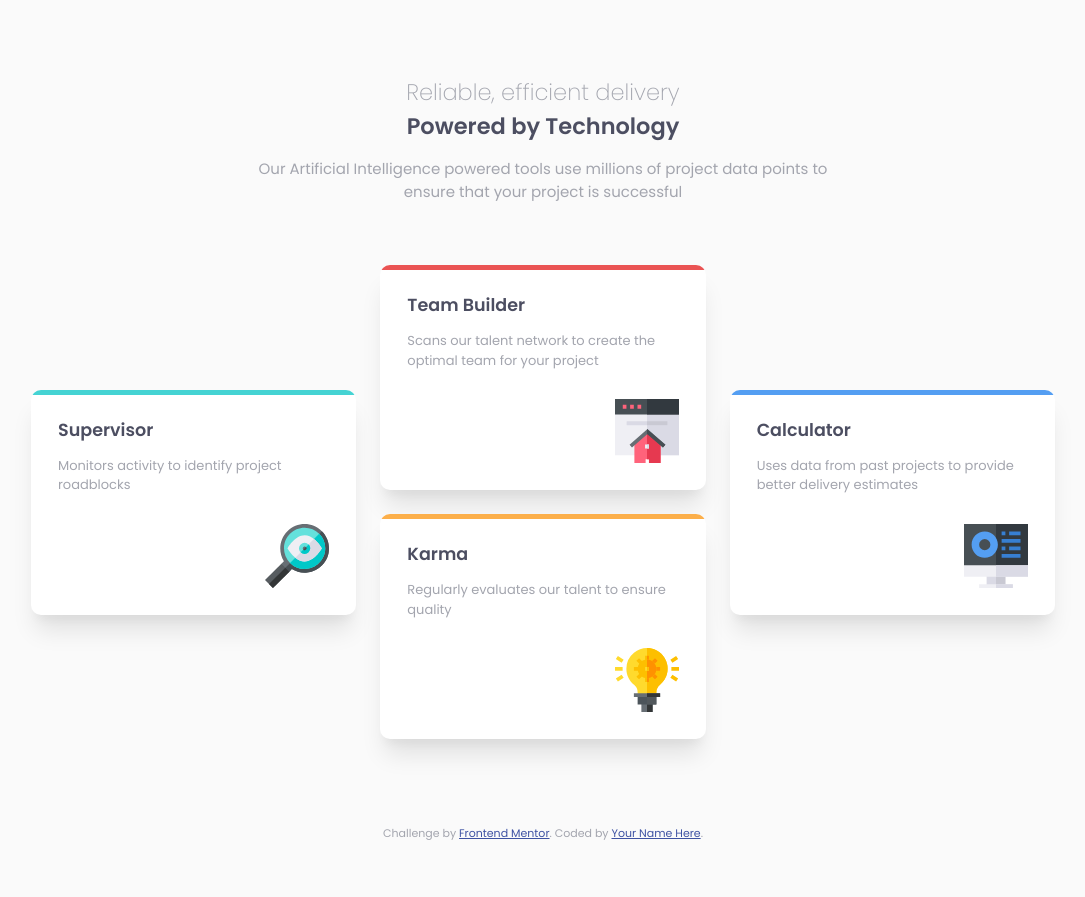
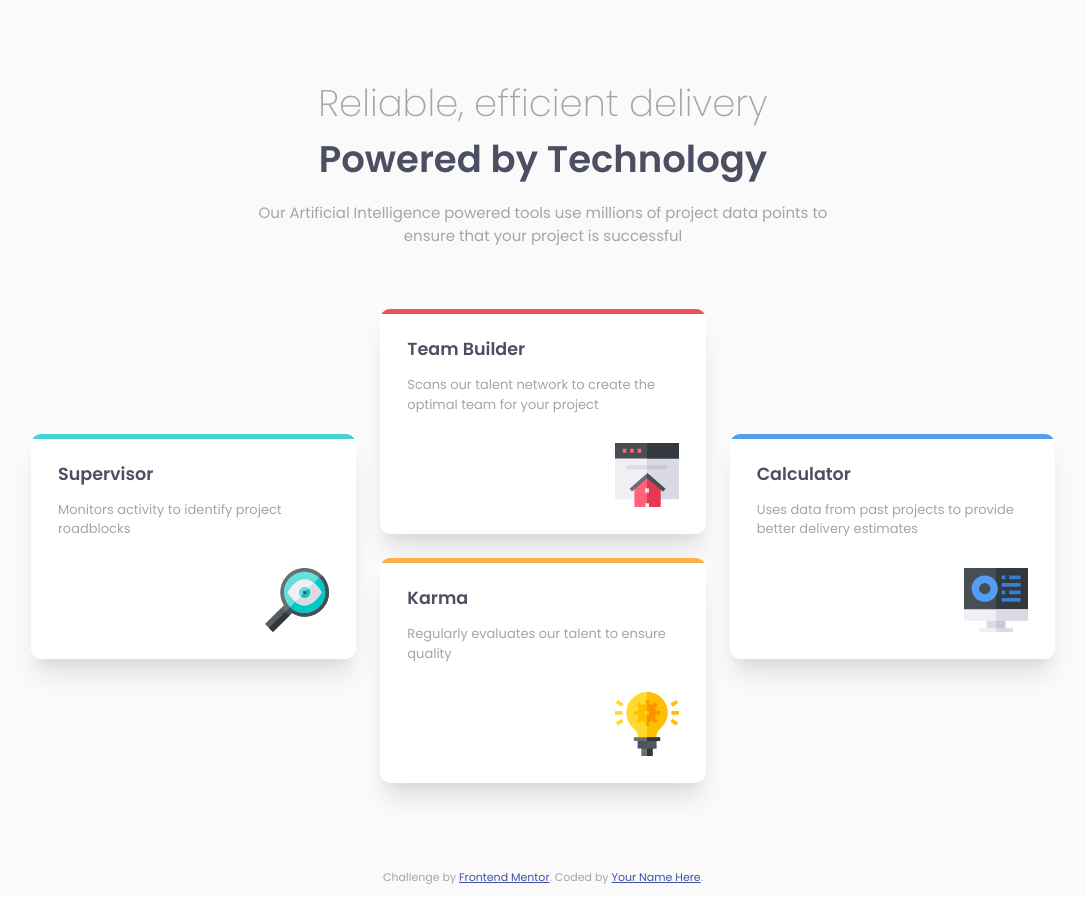
Before and after one commit to SArkar-Htet/four-card-feature-section, a plain HTML site: page index.html in a window 1280 px wide. Shown: the whole page, without its empty margins (97-1182 px from the left). Before the commit the page ends 853 px from the top, so only its background shows below. Drawn offline with Linux system fonts and the light colour scheme.

Commit message:
fix: change font sizes for tablet and desktop

```diff
--- a/app/scss/_header.scss
+++ b/app/scss/_header.scss
@@ -3,8 +3,13 @@
   max-width: 570px;
   margin: 0 auto;
 
+  @include breakpoint-up(medium) {
+    .heading, .sub-heading {
+      font-size: 37px;
+    }
+  }
+
   .heading {
     font-weight: 200;
-    // font-size: 24px;
   }
 }
```
Also changed, not shown: dist/css/style.min.css.
